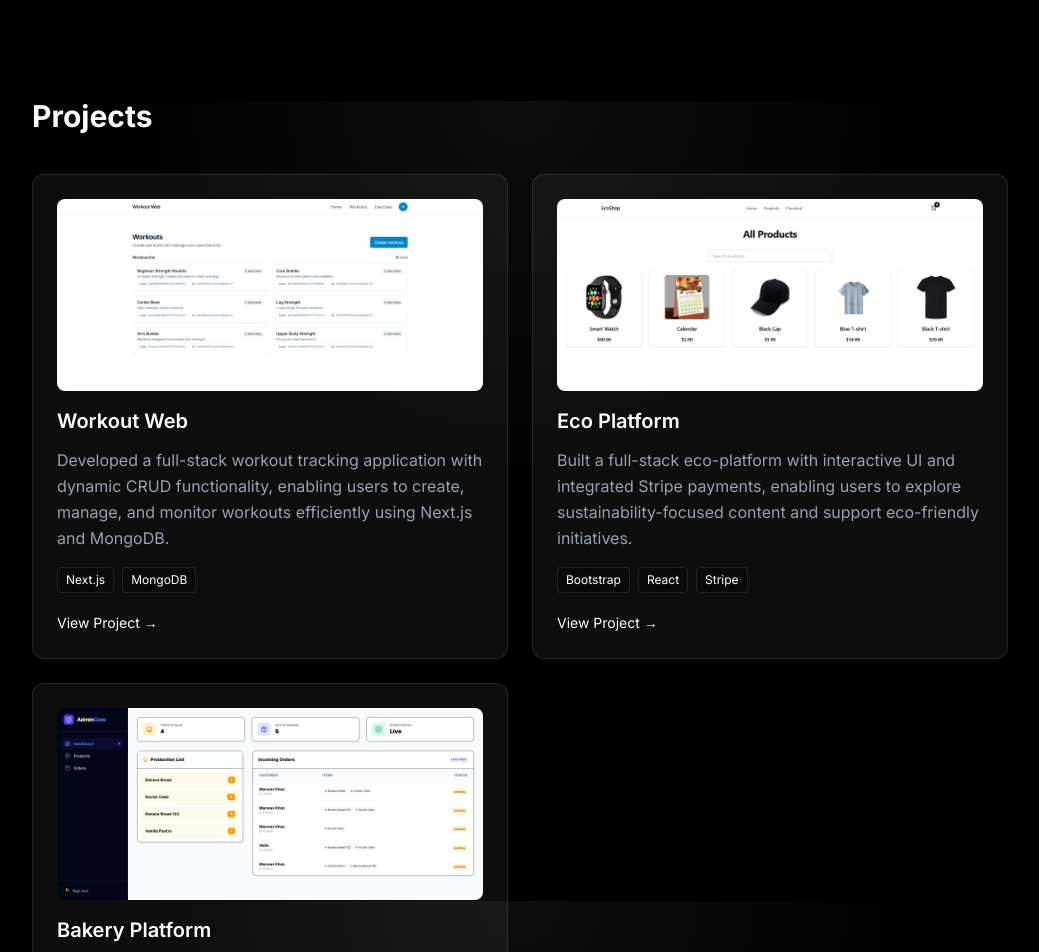
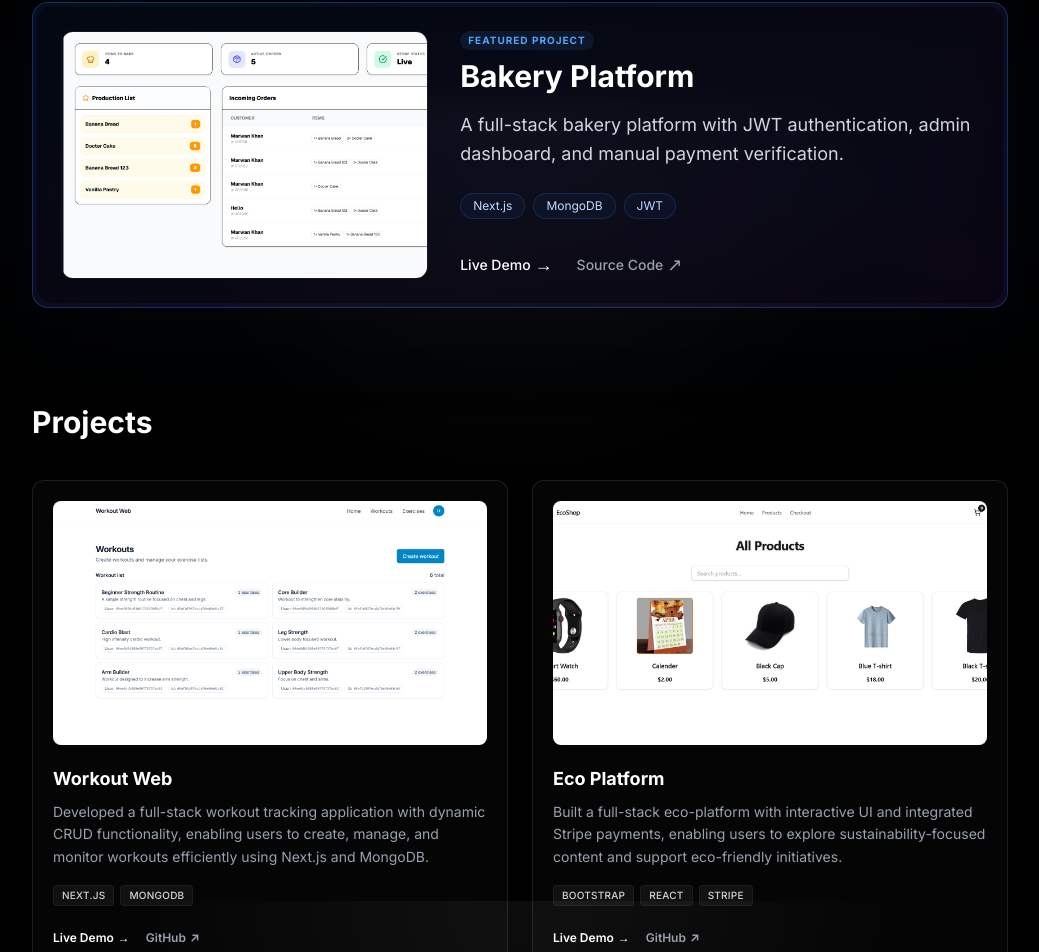
Before and after one commit to MarwanKhan-design/MarwanCoding, a Next.js app: page / in a window 1280 px wide. Shown: the part 699-1651 px from the top of the page, without its empty margins (120-1159 px from the left). Built offline with nearby package versions, Linux system fonts and the light colour scheme.

Commit message:
improve cards and added github

```diff
--- a/app/page.tsx
+++ b/app/page.tsx
@@ -1,12 +1,15 @@
 import ContactSection from "@/components/ContactSection";
+import FeaturedProjectCard from "@/components/FeaturedProject";
 import Hero from "@/components/Hero";
 import ProjectsSection from "@/components/ProjectsSection";
 import SkillsSection from "@/components/SkillsSection";
+import { featuredProject } from "@/data/projects";
 
 export default function Home() {
   return (
     <main className="max-w-5xl mx-auto px-6">
       <Hero />
+      <FeaturedProjectCard project={featuredProject} />
       <ProjectsSection />
       <SkillsSection />
       <ContactSection />
--- /dev/null
+++ b/components/FeaturedProject.tsx
@@ -0,0 +1,78 @@
+import Image from "next/image";
+
+type Project = {
+  title: string;
+  description: string;
+  tech: string[];
+  link: string;
+  image: string;
+  github: string;
+};
+
+export default function FeaturedProjectCard({ project }: { project: Project }) {
+  return (
+    <div className="group relative border border-blue-500/30 rounded-2xl p-1 bg-gradient-to-br from-blue-500/10 to-purple-500/10 hover:border-blue-500/50 transition duration-500">
+
+      {/* Subtle Background Glow */}
+      <div className="absolute inset-0 bg-blue-500/5 blur-3xl -z-10 group-hover:bg-blue-500/10 transition duration-500" />
+
+      <div className="flex flex-col md:flex-row gap-8 bg-black/40 backdrop-blur-md p-6 rounded-[calc(1rem-1px)] h-full">
+
+        {/* Larger, Featured Image Container */}
+        <div className="relative w-full md:w-2/5 h-64 md:h-auto overflow-hidden rounded-xl border border-white/5">
+          <Image
+            src={project.image}
+            alt={project.title}
+            fill
+            className="object-cover group-hover:scale-105 transition duration-700"
+          />
+        </div>
+
+        {/* Content Section */}
+        <div className="flex flex-col justify-center flex-1">
+          <div className="flex items-center gap-2 mb-2">
+            <span className="text-[10px] uppercase tracking-widest text-blue-400 font-bold bg-blue-400/10 px-2 py-0.5 rounded-full">
+              Featured Project
+            </span>
+          </div>
+
+          <h3 className="text-2xl md:text-3xl font-bold text-white">
+            {project.title}
+          </h3>
+
+          <p className="text-gray-300 mt-4 leading-relaxed text-lg">
+            {project.description}
+          </p>
+
+          <div className="flex flex-wrap gap-2 mt-6">
+            {project.tech.map((tech, i) => (
+              <span
+                key={i}
+                className="text-xs border border-blue-500/20 px-3 py-1 rounded-full bg-blue-500/5 text-blue-200"
+              >
+                {tech}
+              </span>
+            ))}
+          </div>
+
+          <div className="flex gap-6 mt-8">
+            <a
+              href={project.link}
+              target="_blank"
+              className="text-sm font-medium text-white flex items-center gap-1 hover:text-blue-400 transition-colors"
+            >
+              Live Demo <span className="text-lg">→</span>
+            </a>
+            <a
+              href={project.github}
+              target="_blank"
+              className="text-sm font-medium text-gray-400 flex items-center gap-1 hover:text-white transition-colors"
+            >
+              Source Code <span className="text-lg">↗</span>
+            </a>
+          </div>
+        </div>
+      </div>
+    </div>
+  );
+}
--- a/components/ProjectCard.tsx
+++ b/components/ProjectCard.tsx
@@ -5,49 +5,66 @@ type Project = {
   description: string;
   tech: string[];
   link: string;
-  image: string
+  image: string;
+  github: string;
 };
 
 export default function ProjectCard({ project }: { project: Project }) {
   return (
-    <div className="group border border-white/10 rounded-xl p-6 bg-white/5 hover:bg-white/10 transition duration-300">
+    <div className="group flex flex-col h-full border border-white/10 rounded-xl p-5 bg-white/[0.02] hover:bg-white/[0.05] hover:border-white/20 transition-all duration-300">
 
-      {/* Image */}
-      <div className="relative w-full h-48 mb-4 overflow-hidden rounded-lg">
+      {/* Image Container with Aspect Ratio control */}
+      <div className="relative w-full aspect-video mb-5 overflow-hidden rounded-lg bg-white/5">
         <Image
           src={project.image}
           alt={project.title}
           fill
-          className="object-cover group-hover:scale-105 transition duration-300"
+          className="object-cover group-hover:scale-105 transition-transform duration-500"
         />
       </div>
 
-      <h3 className="text-xl font-semibold">
+      {/* Content */}
+      <div className="flex flex-col flex-grow">
+        <h3 className="text-lg font-bold text-white group-hover:text-blue-400 transition-colors">
           {project.title}
         </h3>
 
-      <p className="text-gray-400 mt-3 leading-relaxed">
+        <p className="text-sm text-gray-400 mt-2 line-clamp-3 leading-relaxed">
           {project.description}
         </p>
 
-      <div className="flex flex-wrap gap-2 mt-4">
+        {/* Tech Tags - smaller and more subtle */}
+        <div className="flex flex-wrap gap-1.5 mt-4">
           {project.tech.map((tech, i) => (
             <span
               key={i}
-            className="text-xs border border-white/10 px-2 py-1 rounded bg-black/30"
+              className="text-[10px] font-medium tracking-wide uppercase border border-white/5 px-2 py-0.5 rounded bg-white/5 text-gray-300"
             >
               {tech}
             </span>
           ))}
         </div>
 
+        {/* Links - Side by Side instead of stacked */}
+        <div className="flex gap-4 mt-auto pt-6">
           <a
             href={project.link}
             target="_blank"
-        className="inline-block mt-5 text-sm text-white group-hover:underline"
+            rel="noopener noreferrer"
+            className="text-xs font-semibold text-white hover:text-blue-400 transition-colors flex items-center gap-1"
           >
-        View Project →
+            Live Demo <span>→</span>
           </a>
+          <a
+            href={project.github}
+            target="_blank"
+            rel="noopener noreferrer"
+            className="text-xs font-semibold text-gray-400 hover:text-white transition-colors flex items-center gap-1"
+          >
+            GitHub <span>↗</span>
+          </a>
+        </div>
+      </div>
     </div>
   );
 }
--- a/data/projects.ts
+++ b/data/projects.ts
@@ -6,21 +6,34 @@ export const projects = [
     tech: ["Next.js", "MongoDB"],
     link: "https://workout-web-ten.vercel.app/",
     image: "/projects/workout-web.png",
+    github: 'https://github.com/MarwanKhan-design/workout-web'
   },
   {
     title: "Eco Platform",
     description:
-      "Built a full-stack eco-platform with interactive UI and integrated Stripe payments, enabling users to explore sustainability-focused content and support eco-friendly initiatives.",
+    "Built a full-stack eco-platform with interactive UI and integrated Stripe payments, enabling users to explore sustainability-focused content and support eco-friendly initiatives.",
     tech: ["Bootstrap", "React", "Stripe"],
     link: "https://next-js-eco-full.vercel.app/",
     image: "/projects/eco-full.png",
+    github: 'https://github.com/MarwanKhan-design/eco-full'
   },
   {
     title: "Bakery Platform",
     description:
-      "A full-stack bakery platform with JWT authentication, admin dashboard, and manual payment verification.",
+    "A full-stack bakery platform with JWT authentication, admin dashboard, and manual payment verification.",
     tech: ["Next.js", "MongoDB", "JWT"],
     link: "https://bakry-pro.vercel.app/",
-    image: "/projects/bakery-dashboard.png"
+    image: "/projects/bakery-dashboard.png",
+    github: 'https://github.com/MarwanKhan-design/bakry-pro'
   }
 ];
+
+export const featuredProject =  {
+  title: "Bakery Platform",
+  description:
+  "A full-stack bakery platform with JWT authentication, admin dashboard, and manual payment verification.",
+  tech: ["Next.js", "MongoDB", "JWT"],
+  link: "https://bakry-pro.vercel.app/",
+  image: "/projects/bakery-dashboard.png",
+  github: 'https://github.com/MarwanKhan-design/bakry-pro'
+}
```
Lines whose indentation alone changed are shown as unchanged.
